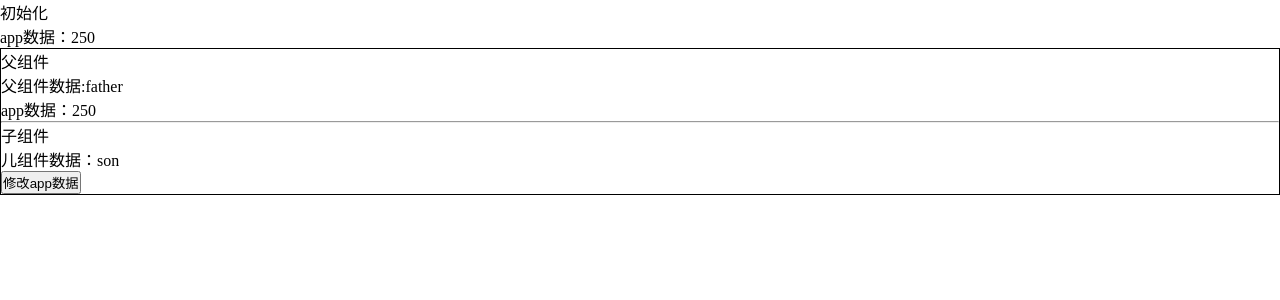
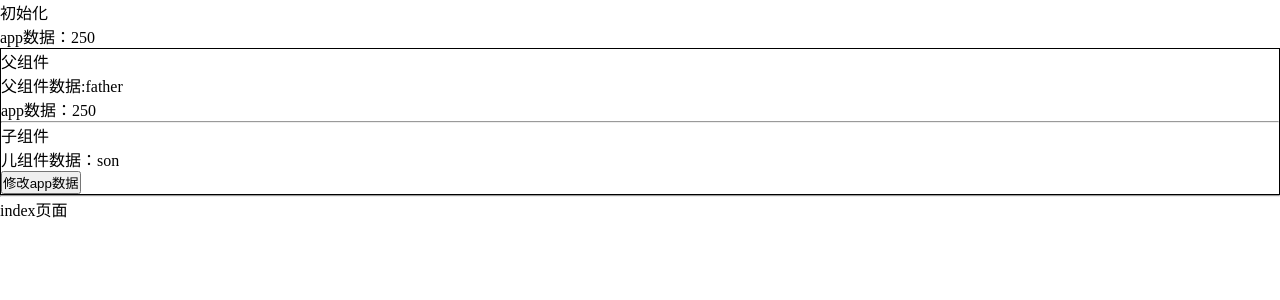
Before and after one commit to liyebang/new, a Vue app: page / in a window 1280 px wide. Shown: the top 300 px of the page. Built offline with nearby package versions, Linux system fonts and the light colour scheme.

Commit message:
vue-router2

```diff
--- a/package.json
+++ b/package.json
@@ -9,7 +9,8 @@
   },
   "dependencies": {
     "core-js": "^3.4.4",
-    "vue": "^2.6.10"
+    "vue": "^2.6.10",
+    "vue-router": "^3.1.3"
   },
   "devDependencies": {
     "@vue/cli-plugin-babel": "^4.1.0",
--- a/src/App.vue
+++ b/src/App.vue
@@ -7,6 +7,8 @@
       <hr/>
       <Son @appmethod='setAppdata'/>
     </div>
+    <hr/>
+    <router-view></router-view>
   </div>
 </template>
 
--- a/src/main.js
+++ b/src/main.js
@@ -3,6 +3,9 @@ import App from './App.vue'
 
 Vue.config.productionTip = false
 
+import router from './router'
+
 new Vue({
   render: h => h(App),
+  router
 }).$mount('#app')
--- /dev/null
+++ b/src/pages/index.vue
@@ -0,0 +1,15 @@
+<template>
+  <div class="index-page">
+      <div>index页面</div>
+  </div>
+</template>
+
+<script>
+export default {
+
+}
+</script>
+
+<style>
+
+</style>
--- /dev/null
+++ b/src/router.js
@@ -0,0 +1,14 @@
+import Vue from 'vue'
+import VueRouter from 'vue-router'
+
+Vue.use(VueRouter)
+
+import Index from './pages/index'
+
+let routes =[
+    {path:'/',component:Index}
+]
+
+let router = new VueRouter({routes})
+
+export default router;
```
Also changed, not shown: 1 other file (tests, documents, lock files or other folders).
